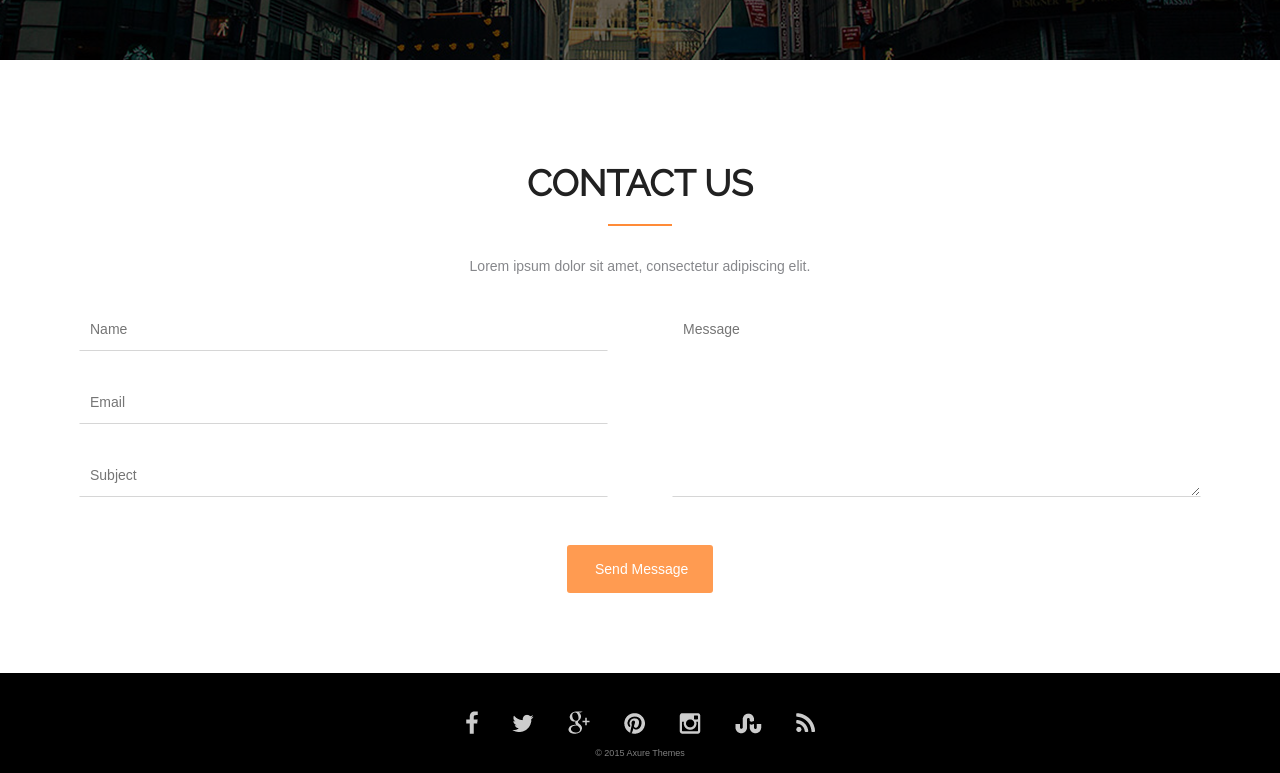
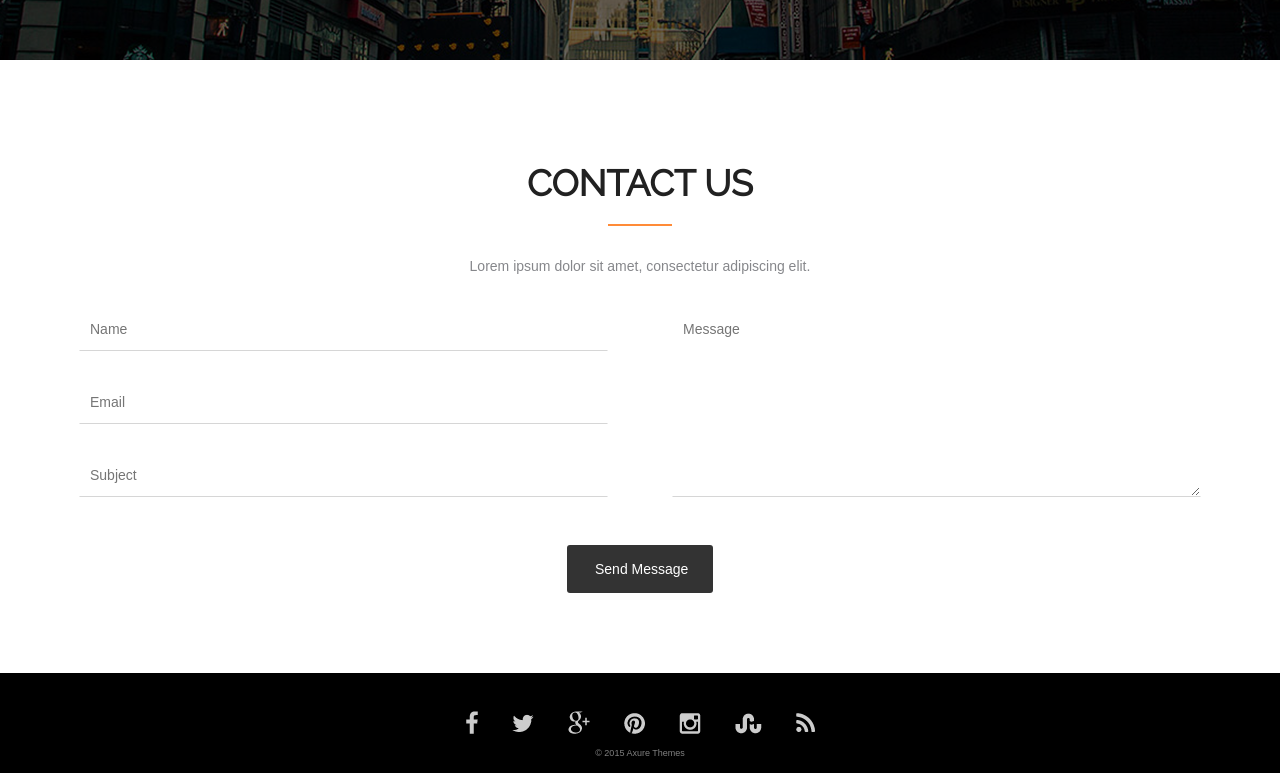
Before and after one commit to ephadeev/AXIT-landing, a plain HTML site: page index.html in a window 1280 px wide. In both pictures the pointer is over the input "Send Message". Shown: the part 3775-4548 px from the top of the page. Drawn offline with nearby package versions, Linux system fonts and the light colour scheme.

Commit message:
add hover to contacts button
(and cursor pointer)

```diff
--- a/css/style.css
+++ b/css/style.css
@@ -645,9 +645,14 @@ a {
 	background-color: #ff9b51;
 	font-size: 14px;
 	font-family: "OpenSans", sans-serif;
+    cursor: pointer;
 
 	border: 2px solid rgba(0, 0, 0, 0);
 	border-radius: 3px;
+}
+
+.contacts__form--button:hover {
+    background-color: #333;
 }
 
 /* Footer */
```
